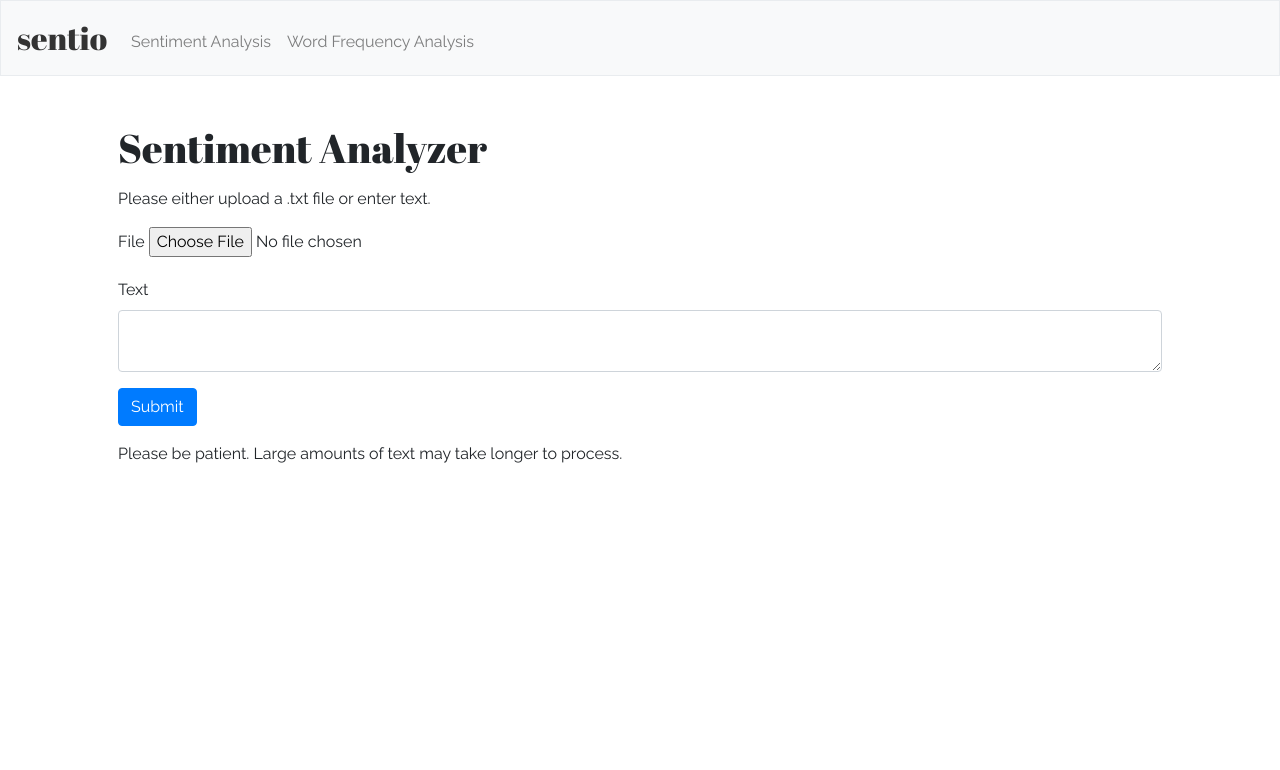
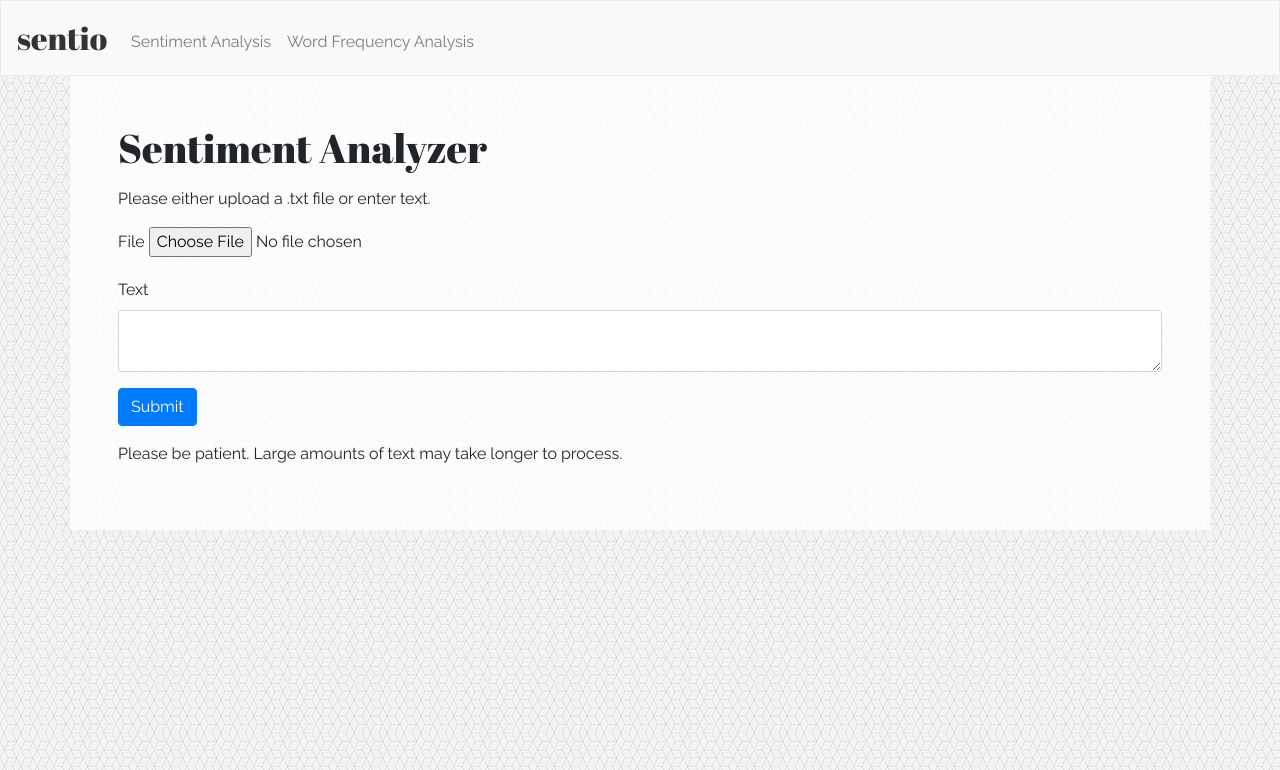
Before and after one commit to kellylougheed/sentio, a Flask app: page / in a window 1280 px wide. Shown: the top 770 px of the page. Run offline with Flask 2, Linux system fonts and the light colour scheme; some libraries are stand-ins or nearby versions.

Commit message:
Add background

```diff
--- a/static/style.css
+++ b/static/style.css
@@ -15,4 +15,9 @@ h1 {
 
 body {
     font-family: 'Raleway';
+    background: url(qbkls.png);
 }
+
+.container {
+    background: rgba(255,255,255,0.8);
+}
```
Also changed, not shown: static/qbkls.png (added).
